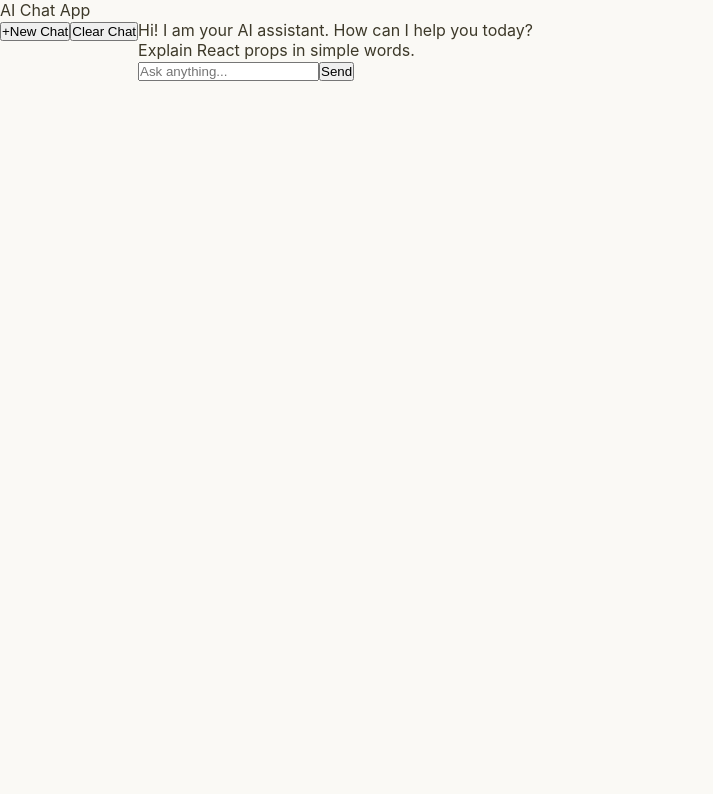
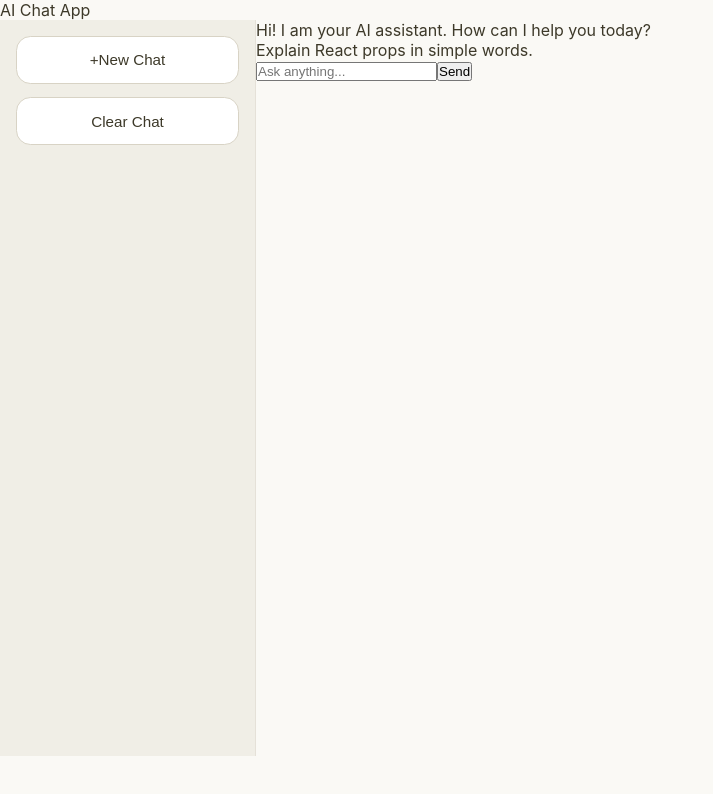
Before and after one commit to Ujjwal-Darnal/AI-Chat-App, a React (Vite) app: page / in a window 1280 px wide. Shown: the top 794 px of the page, without its empty margins (0-713 px from the left). Built offline with nearby package versions, Linux system fonts and the light colour scheme.

Commit message:
Styling the application Sidebar

```diff
--- a/src/components/Header.jsx
+++ b/src/components/Header.jsx
@@ -1,3 +1,4 @@
+import "../styles/Header.css"
 function Header(){
     return (
         <header>AI Chat App</header>
--- a/src/components/Sidebar.jsx
+++ b/src/components/Sidebar.jsx
@@ -1,3 +1,4 @@
+import "../styles/Sidebar.css"
 function Sidebar(onNewChat,onClearChat){
 return(
  <aside className="sidebar">
--- /dev/null
+++ b/src/styles/Sidebar.css
@@ -0,0 +1,28 @@
+.sidebar {
+  width: clamp(15rem, 20vw, 18rem);
+  background-color: #f0eee6;
+  border-right: 1px solid #e5e1d8;
+  padding: 1rem;
+  display: flex;
+  flex-direction: column;
+  gap: 0.85rem;
+}
+
+.sidebar button {
+  width: 100%;
+  border: 1px solid #d8d3c5;
+  border-radius: 0.9rem;
+  padding: 0.9rem 1rem;
+  background-color: #ffffff;
+  color: #3d3929;
+  cursor: pointer;
+  font-size: 0.95rem;
+  font-weight: 500;
+  transition: 0.2s ease;
+}
+
+.sidebar button:hover {
+  background-color: #d97757;
+  border-color: #d97757;
+  color: #ffffff;
+}
```
